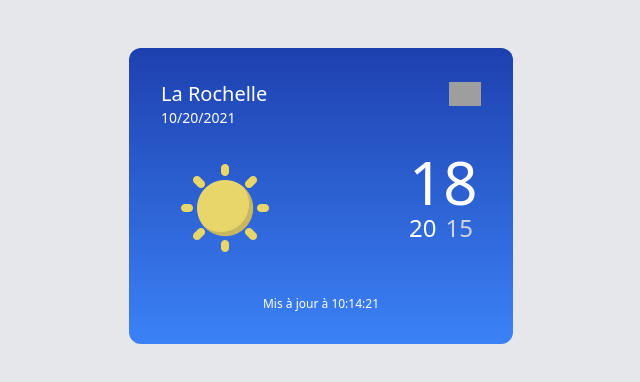
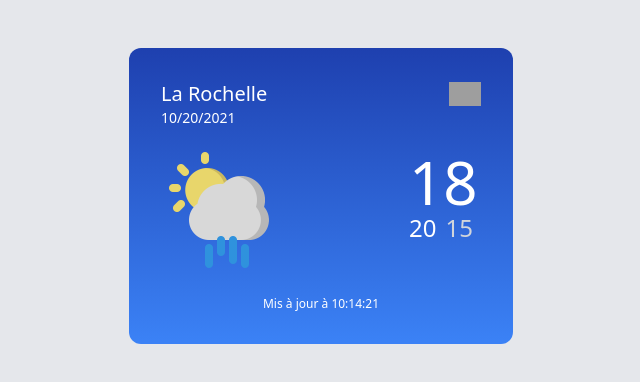
Before and after one commit to Maxencedevweb/React-WeatherApp, a React (Create React App) app: page / in a window 1280 px wide. Shown: the top 382 px of the page, without its empty margins (319-959 px from the left). Built offline with nearby package versions, Linux system fonts and the light colour scheme; grey boxes are pictures that could not be loaded.

Commit message:
Ex 1 : Fix le probleme de code pas enregistré

```diff
--- a/src/components/App.jsx
+++ b/src/components/App.jsx
@@ -17,7 +17,7 @@ const App = () => {
         </header>
         <p className='date'>10/20/2021</p>
         <article className='today'>
-          <WeatherCode code={0} />
+          <WeatherCode code={56} />
           <TemperatureDisplay min={15} max={20} avg={18} />
         </article>
         <section className='hidden'>
--- a/src/components/WeatherCode.jsx
+++ b/src/components/WeatherCode.jsx
@@ -27,7 +27,11 @@ const WeatherCode = (props) => {
   };
 
   const determineIcon = (code) => {
-    return weatherIcons ? weatherIcons[code] : sunshineIcon;
+    const icon = Object.keys(weatherIcons)
+      .sort((a, b) => b - a)
+      .find((key) => key <= code);
+
+    return weatherIcons[icon];
   };
 
   return (
```
